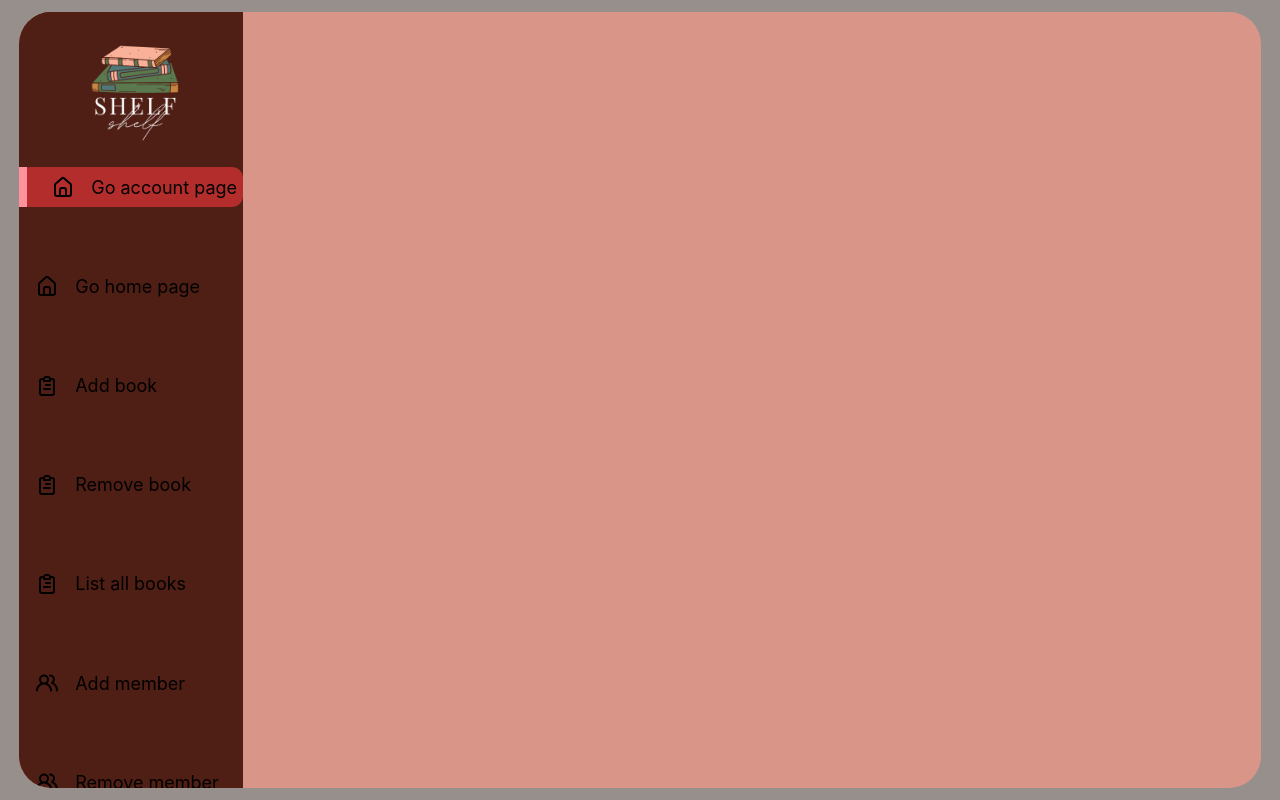
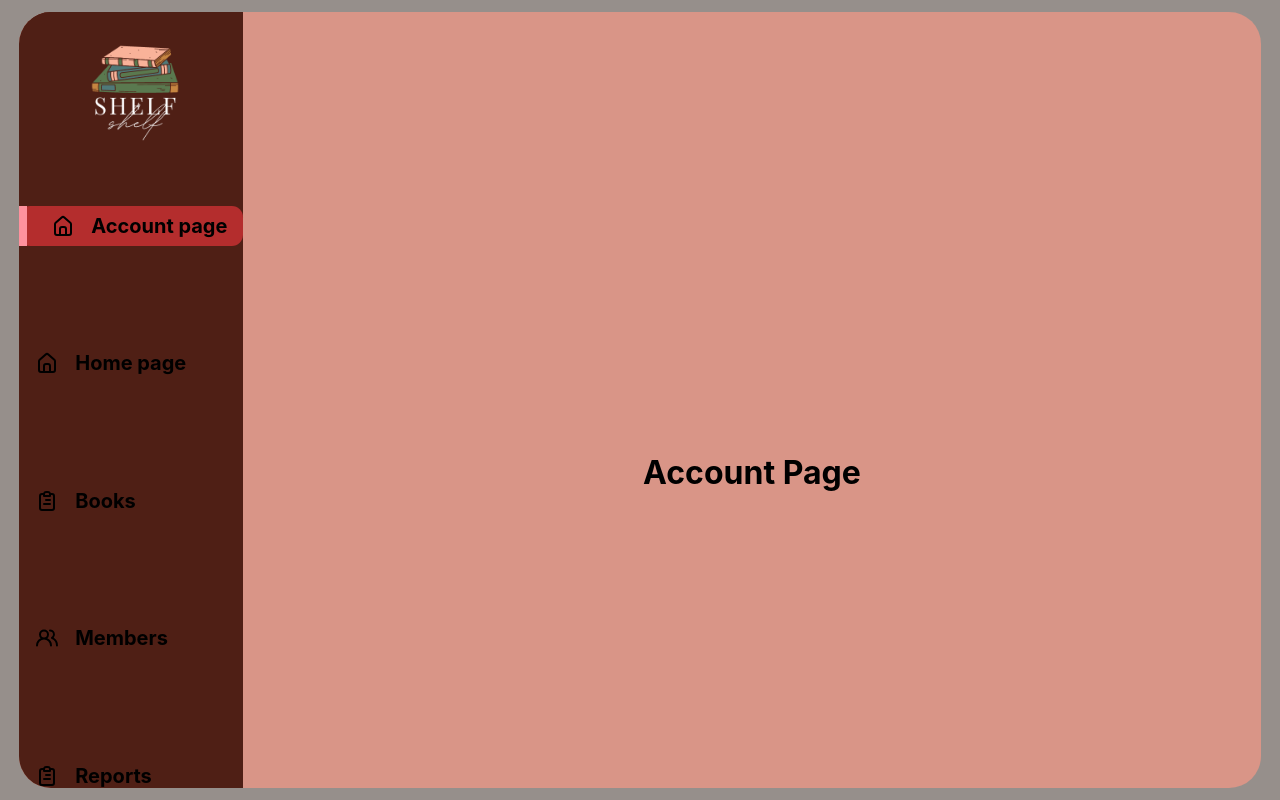
Before and after one commit to GTU-Ghostbusters/shelf_web_frontend, a React (Create React App) app: page / in a window 1280 px wide. Built offline with nearby package versions, Linux system fonts and the light colour scheme.

Commit message:
Created AccountPage
Created AccountPage basics.

```diff
--- a/src/App.js
+++ b/src/App.js
@@ -2,6 +2,7 @@ import './App.css';
 import React, { useState } from "react"
 import Sidebar from './Components/Sidebar/Sidebar';
 import HomePage from './Components/HomePage/HomePage';
+import AccountPage from './Components/AccountPage/AccountPage';
 
 function App() {
 
@@ -12,6 +13,8 @@ function App() {
                 <Sidebar setSelected2={setSelected2}/>
                 {(() => {
                     switch (selected2) {
+                    case 0:
+                        return <AccountPage/>
                     case 1:
                         return <HomePage/>
 
--- /dev/null
+++ b/src/Components/AccountPage/AccountPage.css
@@ -0,0 +1,6 @@
+.AccountPage{
+    display: flex;
+    flex-direction: column;
+    justify-content: space-evenly;
+    margin: auto;
+}
--- /dev/null
+++ b/src/Components/AccountPage/AccountPage.jsx
@@ -0,0 +1,12 @@
+import React from 'react'
+import './AccountPage.css'
+
+const AccountPage = () => {
+    return (
+        <div className="AccountPage">
+            <h1>Account Page</h1>
+        </div>
+    )
+}
+
+export default AccountPage
--- a/src/Components/Sidebar/Sidebar.css
+++ b/src/Components/Sidebar/Sidebar.css
@@ -33,13 +33,14 @@
 	display: flex;
 	align-items: center;
 	gap: 1rem;
-	margin-top: 3.7rem;
+	margin-top: 6.1rem;
 	height: 2.5rem;
 	margin-left: 1rem;
 	position: relative;
 	transition: all 300ms ease;
 	border-radius: 0.7rem;
-	font-size: 18px;
+	font-size: 20px;
+	font-weight: bold;
   }
 
 .menuItem:hover{
--- a/src/Data/Data.js
+++ b/src/Data/Data.js
@@ -3,40 +3,30 @@ import {
     UilEstate,
     UilClipboardAlt,
     UilUsersAlt,
-    UilPackage,
-    UilChart,
     UilSignOutAlt,
   } from "@iconscout/react-unicons";
 
   export const SidebarData = [
   {
     icon: UilEstate,
-    heading: "Go account page",
+    heading: "Account page",
   },
   {
     icon: UilEstate,
-    heading: "Go home page",
+    heading: "Home page",
   },
   {
     icon: UilClipboardAlt,
-    heading: "Add book",
+    heading: "Books",
+  },
+
+  {
+    icon: UilUsersAlt,
+    heading: "Members",
   },
   {
     icon: UilClipboardAlt,
-    heading: "Remove book",
-  },{
-    icon: UilClipboardAlt,
-    heading: "List all books",
-  },
-  {
-    icon: UilUsersAlt,
-    heading: "Add member",
-  },{
-    icon: UilUsersAlt,
-    heading: "Remove member",
-  },{
-    icon: UilUsersAlt,
-    heading: "Edit member",
+    heading: "Reports",
   },
   {
     icon: UilSignOutAlt,
```
